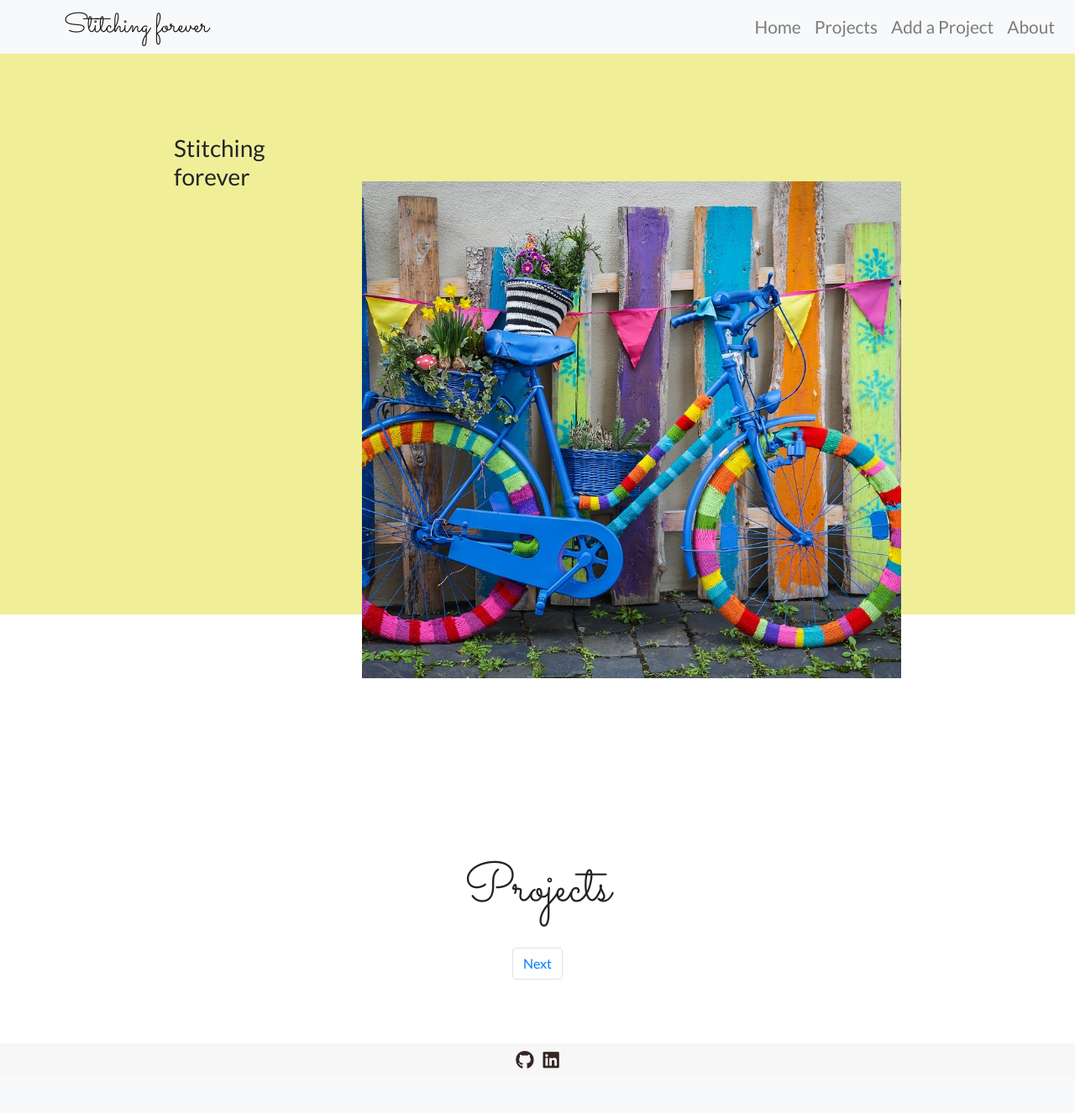
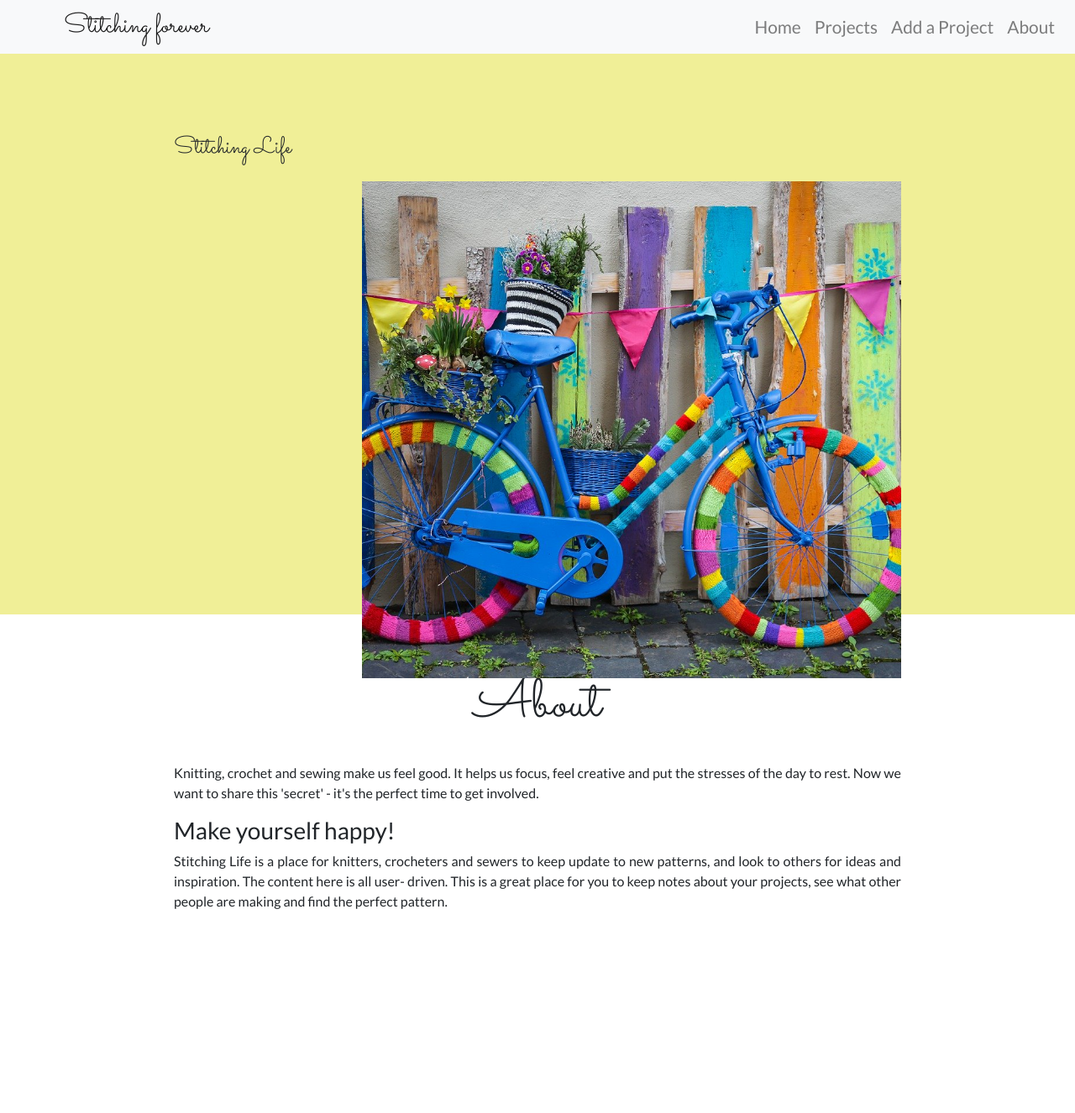
Before and after one commit to elisamunoz/docu-llamas, a Flask app: page /home in a window 1280 px wide. Shown: the top 1326 px of the page at 84% size. Before the commit the page ends 1273 px from the top, so only its background shows below. Run offline with Flask 2, Linux system fonts and the light colour scheme; data that the repository does not hold is empty; some libraries are stand-ins or nearby versions.

Commit message:
added about section

```diff
--- a/templates/home.html
+++ b/templates/home.html
@@ -5,7 +5,7 @@
     <div class="container">
       <div class="row row-home">
         <div class="home__text col-12 col-xl-3">
-          <h3>Stitching forever</h3>
+          <h3 class="home-title">Stitching Life</h3>
         </div>
         <div class="col-12 col-xl-9">
           <div class="home-img"></div>
@@ -15,13 +15,22 @@
   </section>
   <!-- /Home -->
 
+  <!-- About -->
+  <section id="about" class="about">
+    <div class="container">
+      <h1 class="section__title">About</h1>
+      <p>Knitting, crochet and sewing make us feel good. It helps us focus, feel creative and put the stresses of the day to rest. Now we want to share this 'secret' - it's the perfect time to get involved.
+      <h3>Make yourself happy!</h3>
+      Stitching Life is a place for knitters, crocheters and sewers to keep update to new patterns, and look to others for ideas and inspiration. The content here is all user- driven. This is a great place for you to keep notes about your projects, see what other people are making and find the perfect pattern.
+      </p>
+    </div>
+  </section>
+  <!-- About -->
 
   <!-- Patterns -->
   <section id="projects" class="projects">
       <div class="container">
-          <!-- <h1 class="section__title">About</h1> -->
-
-          <h1 class="section__title">Projects</h1>
+        <h1 class="section__title">Projects</h1>
 
           <!-- card -->
         <div id="cards" class="row">
```
